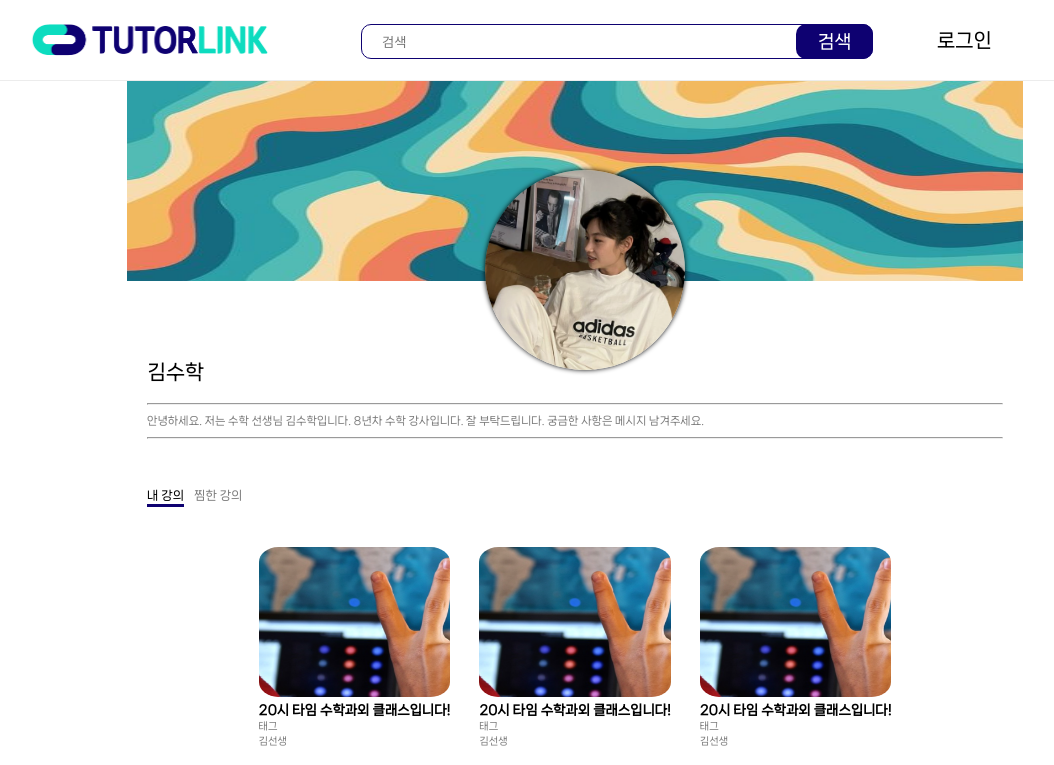
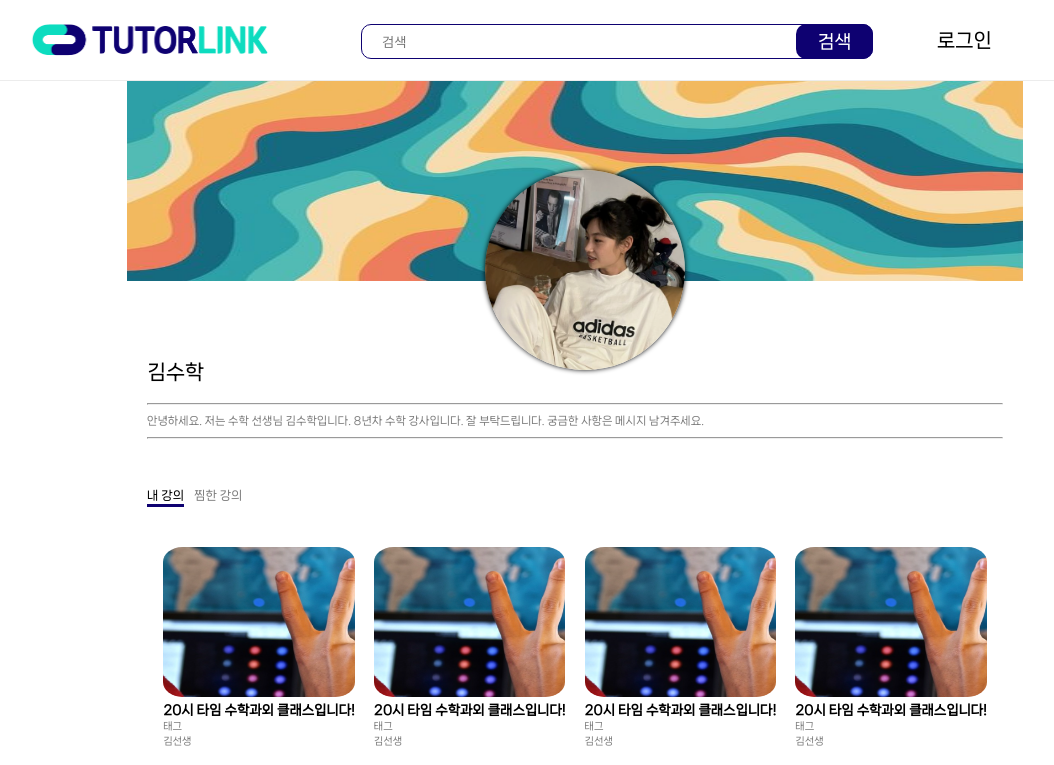
Before and after one commit to TeamTutorLink/TutorLink-front, a React (Create React App) app: page /mypage in a window 1280 px wide. Shown: the top 765 px of the page, without its empty margins (65-1119 px from the left). Built offline with nearby package versions, Linux system fonts and the light colour scheme.

Commit message:
fix: MyPage

```diff
--- a/src/pages/MyPage/MyPage.tsx
+++ b/src/pages/MyPage/MyPage.tsx
@@ -109,14 +109,6 @@ const StyledList = styled.div`
   }
 `;
 const StyledMainContainer = styled.div`
-  width: 80%;
   margin: 20px auto 30px;
-
-  @media screen and (max-width: 1080px) {
-    width: 90%;
-  }
-  @media screen and (max-width: 500px) {
-    width: 90%;
-  }
 `;
 export default MyPage;
```
